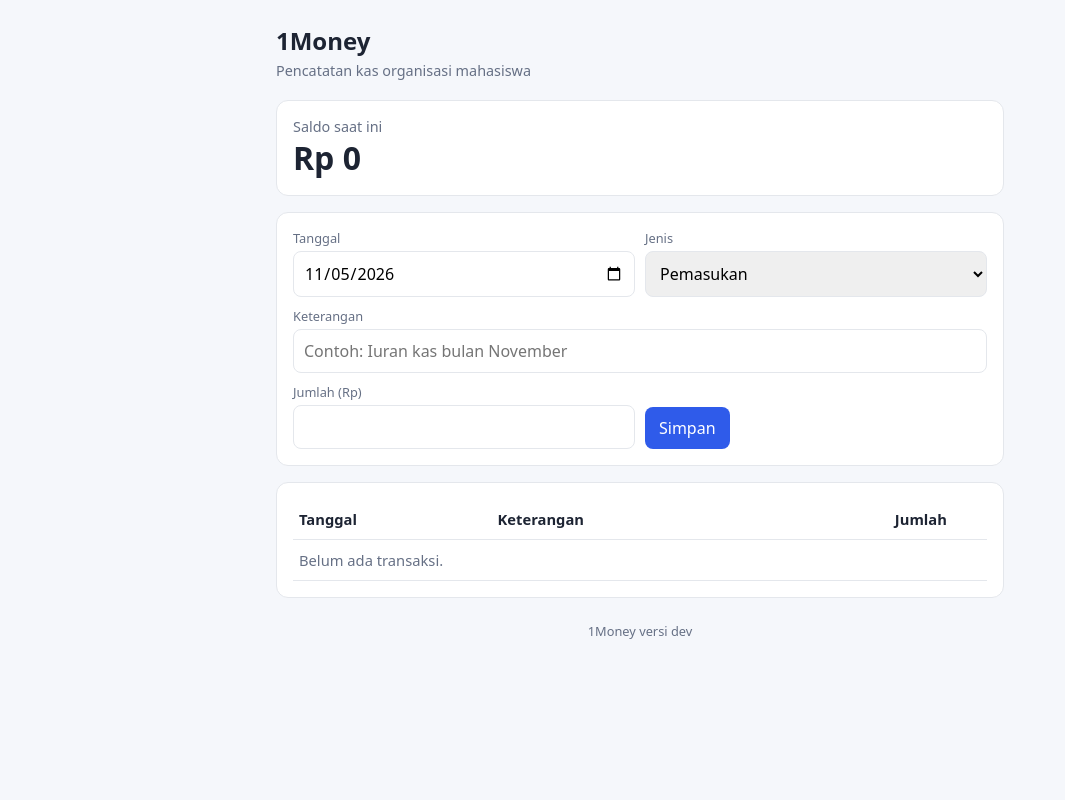
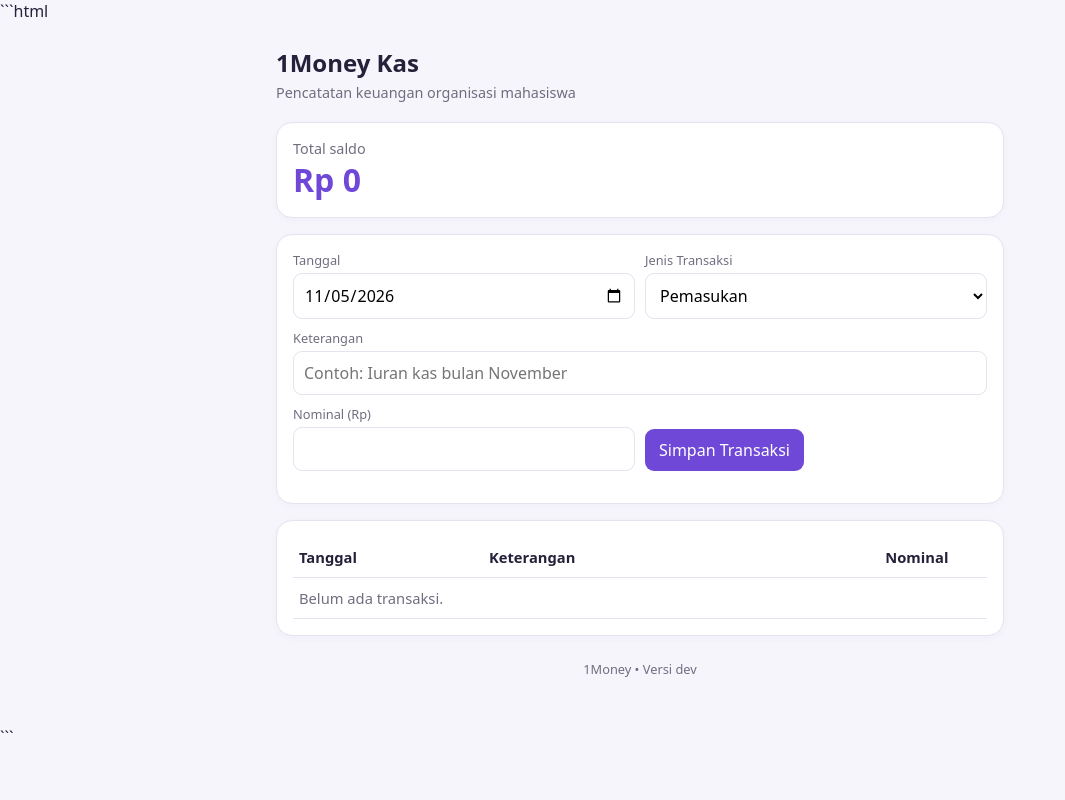
Before and after one commit to SeMiRiNaSi/UTS_DevOps, a Flask app: page / in a window 1280 px wide. Shown: the whole page, without its empty margins (0-1065 px from the left). Run offline with Flask 3, Linux system fonts and the light colour scheme; data that the repository does not hold is empty.

Commit message:
feat: perbarui tampilan halaman 1Money

````diff
--- a/templates/index.html
+++ b/templates/index.html
@@ -1,73 +1,244 @@
+```html
 <!doctype html>
 <html lang="id">
+
 <head>
   <meta charset="utf-8">
   <meta name="viewport" content="width=device-width, initial-scale=1">
   <title>1Money</title>
   <style>
-    :root { --bg:#f5f7fb; --card:#fff; --ink:#1d2433; --muted:#667085; --line:#e4e7ec; --brand:#2f5bea; --in:#12805c; --out:#c4320a; }
-    * { box-sizing: border-box; }
-    body { margin:0; font-family: system-ui, -apple-system, "Segoe UI", sans-serif; background:var(--bg); color:var(--ink); }
-    main { max-width: 760px; margin: 0 auto; padding: 24px 16px 48px; }
-    h1 { margin: 0 0 4px; font-size: 1.5rem; }
-    .sub { color: var(--muted); margin: 0 0 20px; font-size: .9rem; }
-    .card { background: var(--card); border: 1px solid var(--line); border-radius: 12px; padding: 16px; margin-bottom: 16px; }
-    .saldo { font-size: 2rem; font-weight: 700; }
-    form.tambah { display: grid; grid-template-columns: 1fr 1fr; gap: 10px; }
-    form.tambah .full { grid-column: 1 / -1; }
-    label { font-size: .8rem; color: var(--muted); display:block; margin-bottom: 4px; }
-    input, select { width: 100%; padding: 10px; border: 1px solid var(--line); border-radius: 8px; font: inherit; }
-    button { padding: 10px 14px; border: 0; border-radius: 8px; background: var(--brand); color: #fff; font: inherit; cursor: pointer; }
-    button.hapus { background: transparent; color: var(--out); padding: 4px 8px; }
-    table { width: 100%; border-collapse: collapse; }
-    th, td { text-align: left; padding: 10px 6px; border-bottom: 1px solid var(--line); font-size: .92rem; }
-    td.num, th.num { text-align: right; white-space: nowrap; }
-    .masuk { color: var(--in); } .keluar { color: var(--out); }
-    .err { color: var(--out); margin-bottom: 8px; }
-    footer { color: var(--muted); font-size: .8rem; text-align: center; margin-top: 24px; }
+    :root {
+      --bg: #f7f5fc;
+      --card: #fff;
+      --ink: #25213a;
+      --muted: #716d80;
+      --line: #e6e2ef;
+      --brand: #7048d8;
+      --in: #16835f;
+      --out: #d04422;
+    }
+
+    * {
+      box-sizing: border-box;
+    }
+
+    body {
+      margin: 0;
+      font-family: system-ui, -apple-system, "Segoe UI", sans-serif;
+      background: var(--bg);
+      color: var(--ink);
+    }
+
+    main {
+      max-width: 760px;
+      margin: 0 auto;
+      padding: 24px 16px 48px;
+    }
+
+    h1 {
+      margin: 0 0 4px;
+      font-size: 1.5rem;
+    }
+
+    .sub {
+      color: var(--muted);
+      margin: 0 0 20px;
+      font-size: .9rem;
+    }
+
+    .card {
+      background: var(--card);
+      border: 1px solid var(--line);
+      border-radius: 16px;
+      padding: 16px;
+      margin-bottom: 16px;
+      box-shadow: 0 2px 6px rgba(60, 40, 100, 0.04);
+    }
+
+    .saldo {
+      font-size: 2rem;
+      font-weight: 700;
+      color: var(--brand);
+    }
+
+    form.tambah {
+      display: grid;
+      grid-template-columns: 1fr 1fr;
+      gap: 10px;
+    }
+
+    form.tambah .full {
+      grid-column: 1 / -1;
+    }
+
+    label {
+      font-size: .8rem;
+      color: var(--muted);
+      display: block;
+      margin-bottom: 4px;
+    }
+
+    input,
+    select {
+      width: 100%;
+      padding: 10px;
+      border: 1px solid var(--line);
+      border-radius: 9px;
+      font: inherit;
+      background: #fff;
+    }
+
+    input:focus,
+    select:focus {
+      outline: none;
+      border-color: var(--brand);
+    }
+
+    button {
+      padding: 10px 14px;
+      border: 0;
+      border-radius: 9px;
+      background: var(--brand);
+      color: #fff;
+      font: inherit;
+      cursor: pointer;
+    }
+
+    button:hover {
+      opacity: .9;
+    }
+
+    button.hapus {
+      background: transparent;
+      color: var(--out);
+      padding: 4px 8px;
+    }
+
+    table {
+      width: 100%;
+      border-collapse: collapse;
+    }
+
+    th,
+    td {
+      text-align: left;
+      padding: 10px 6px;
+      border-bottom: 1px solid var(--line);
+      font-size: .92rem;
+    }
+
+    td.num,
+    th.num {
+      text-align: right;
+      white-space: nowrap;
+    }
+
+    .masuk {
+      color: var(--in);
+    }
+
+    .keluar {
+      color: var(--out);
+    }
+
+    .err {
+      color: var(--out);
+      margin-bottom: 8px;
+    }
+
+    footer {
+      color: var(--muted);
+      font-size: .8rem;
+      text-align: center;
+      margin-top: 24px;
+    }
   </style>
 </head>
+
 <body>
   <main>
-  <h1>1Money</h1>
-  <p class="sub">Pencatatan kas organisasi mahasiswa</p>
+    <h1>1Money Kas</h1>
+    <p class="sub">Pencatatan keuangan organisasi mahasiswa</p>
 
     <div class="card">
-    <div class="sub" style="margin:0">Saldo saat ini</div>
+      <div class="sub" style="margin:0">Total saldo</div>
       <div class="saldo">Rp {{ "{:,}".format(saldo).replace(",", ".") }}</div>
     </div>
 
     <div class="card">
       {% if error %}<div class="err">{{ error }}</div>{% endif %}
       <form class="tambah" method="post" action="{{ url_for('tambah') }}">
-      <div><label for="tanggal">Tanggal</label><input id="tanggal" name="tanggal" type="date" value="{{ hari_ini }}"></div>
-      <div><label for="jenis">Jenis</label>
-        <select id="jenis" name="jenis"><option value="masuk">Pemasukan</option><option value="keluar">Pengeluaran</option></select></div>
-      <div class="full"><label for="keterangan">Keterangan</label><input id="keterangan" name="keterangan" required placeholder="Contoh: Iuran kas bulan November"></div>
-      <div><label for="jumlah">Jumlah (Rp)</label><input id="jumlah" name="jumlah" type="number" min="1" required></div>
-      <div style="align-self:end"><button type="submit">Simpan</button></div>
+        <div>
+          <label for="tanggal">Tanggal</label>
+          <input id="tanggal" name="tanggal" type="date" value="{{ hari_ini }}">
+        </div>
+
+        <div>
+          <label for="jenis">Jenis Transaksi</label>
+          <select id="jenis" name="jenis">
+            <option value="masuk">Pemasukan</option>
+            <option value="keluar">Pengeluaran</option>
+          </select>
+        </div>
+
+        <div class="full">
+          <label for="keterangan">Keterangan</label>
+          <input id="keterangan" name="keterangan" required
+            placeholder="Contoh: Iuran kas bulan November">
+        </div>
+
+        <div>
+          <label for="jumlah">Nominal (Rp)</label>
+          <input id="jumlah" name="jumlah" type="number" min="1" required>
+        </div>
+
+        <div style="align-self:end">
+          <button type="submit">Simpan Transaksi</button>
+        </div>
       </form>
     </div>
 
     <div class="card">
       <table>
-      <thead><tr><th>Tanggal</th><th>Keterangan</th><th class="num">Jumlah</th><th></th></tr></thead>
+        <thead>
+          <tr>
+            <th>Tanggal</th>
+            <th>Keterangan</th>
+            <th class="num">Nominal</th>
+            <th></th>
+          </tr>
+        </thead>
+
         <tbody>
           {% for t in transaksi %}
           <tr>
             <td>{{ t.tanggal }}</td>
             <td>{{ t.keterangan }}</td>
-          <td class="num {{ t.jenis }}">{{ "+" if t.jenis == "masuk" else "-" }}{{ "{:,}".format(t.jumlah).replace(",", ".") }}</td>
-          <td class="num"><form method="post" action="{{ url_for('hapus', trx_id=t.id) }}"><button class="hapus" title="Hapus">Hapus</button></form></td>
+            <td class="num {{ t.jenis }}">
+              {{ "+" if t.jenis == "masuk" else "-" }}{{
+              "{:,}".format(t.jumlah).replace(",", ".") }}
+            </td>
+            <td class="num">
+              <form method="post" action="{{ url_for('hapus', trx_id=t.id) }}">
+                <button class="hapus" title="Hapus">Hapus Data</button>
+              </form>
+            </td>
           </tr>
+
           {% else %}
-        <tr><td colspan="4" style="color:var(--muted)">Belum ada transaksi.</td></tr>
+          <tr>
+            <td colspan="4" style="color:var(--muted)">
+              Belum ada transaksi.
+            </td>
+          </tr>
           {% endfor %}
         </tbody>
       </table>
     </div>
 
-  <footer>1Money versi {{ versi }}</footer>
+    <footer>1Money • Versi {{ versi }}</footer>
   </main>
 </body>
+
 </html>
+```
````
Lines whose indentation alone changed are shown as unchanged.
